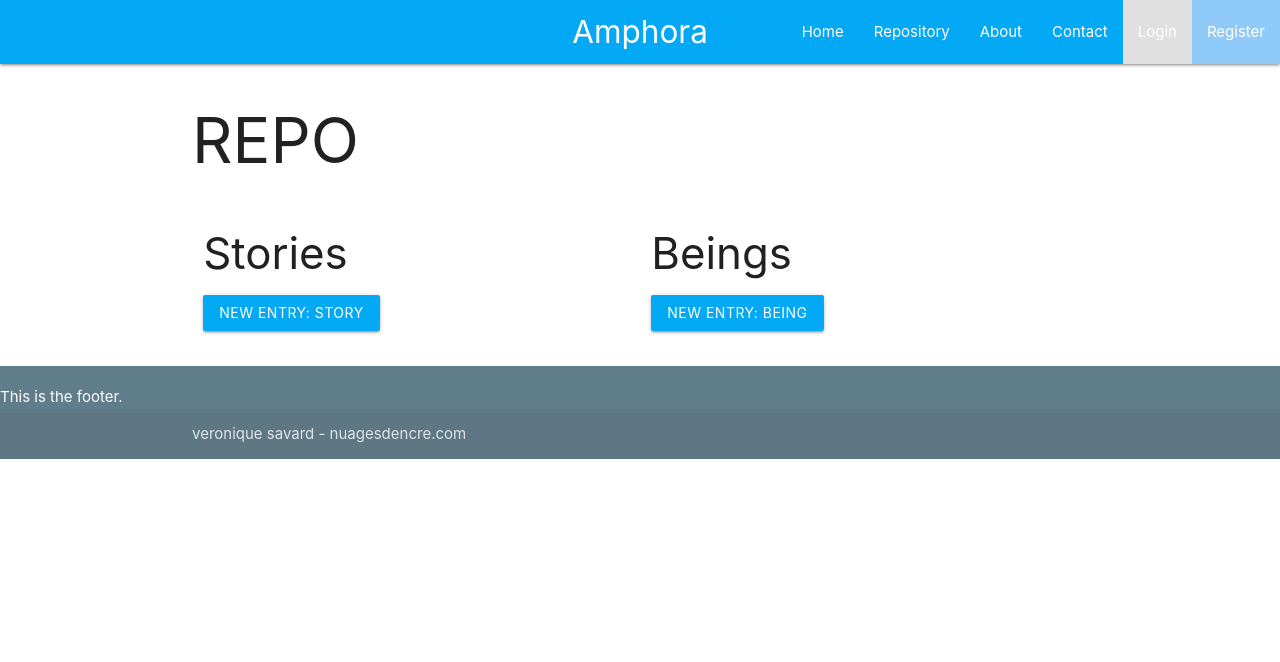
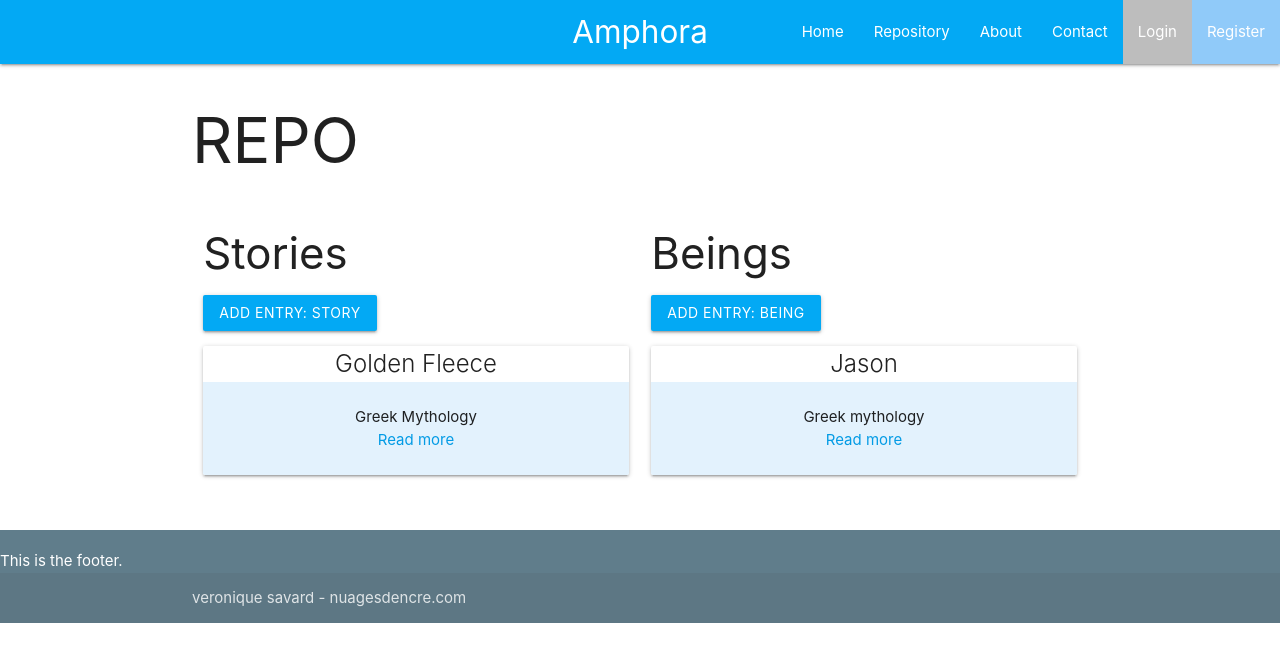
Before and after one commit to nuagesdencre/CI_DataCentric, a Flask app: page /repo in a window 1280 px wide. Shown: the top 662 px of the page. Run offline with Flask 2, Linux system fonts and the light colour scheme; data comes from the database, SQL or seed files in the repository.

Commit message:
updating styling for views

```diff
--- a/amphora/templates/base.html
+++ b/amphora/templates/base.html
@@ -28,7 +28,7 @@
             </li>
             <li><a href="{{url_for('users.logout')}}" class="waves-light grey lighten">Logout</a></li>
             {% else %}
-            <li><a href="{{url_for('users.login')}} " class="waves-light grey lighten-2">Login</a>
+            <li><a href="{{url_for('users.login')}}" class="waves-light grey lighten-1">Login</a>
             </li>
             <li><a href="{{url_for('users.register')}}" class="waves-light blue lighten-3">Register</a>
                 {% endif %}
--- a/amphora/templates/entries/beings.html
+++ b/amphora/templates/entries/beings.html
@@ -1,9 +1,10 @@
 {% extends "base.html" %}
 {% block content%}
 <div>
-    <h1>Beings MAIN</h1>
+    <h1>{{being.title}}</h1>
     <div class="container">
-        <h3>{{being.title}}</h3>
+        <img src="{{ image }}">
+
         <h4>{{being.country}}</h4>
         <p>Written by {{ being.user.username}}</p>
         <p>
--- a/amphora/templates/repo.html
+++ b/amphora/templates/repo.html
@@ -6,44 +6,46 @@
         <div class="col s6">
             <h3>Stories</h3>
             <ul>
-                <li><a href="{{url_for('entries.create_story')}}" class="btn waves-light waves-effect light-blue">New
-                    Entry:
-                    Story</a></li>
+                <li><a href="{{url_for('entries.create_story')}}" class="btn waves-light waves-effect light-blue">
+                    Add Entry: Story</a></li>
             </ul>
-            {% for story in stories.items%}
-
-            <div class="card">
+            {% for story in stories%}
+            <div class="card center">
                 <span class="card-title">{{story.title}}</span>
-                <a href="{{ url_for('entries.stories', story_id=story.id)}}}"
-                   class="btn-floating halfway-fab waves-effect waves-light red"><i class="material-icons">More</i></a>
-            </div>
-            <div class="card-content">
+            <div class="card-content blue lighten-5">
                 <p>{{story.category}}</p>
+                <p>
+                    <a href="{{ url_for('entries.story', story_id=story.id)}}}"> Read more</a>
+                </p>
             </div>
         </div>
-    </div>
+        {% endfor %}
+        </div>
 
-    {% endfor %}
-</div>
-<div class="col s6">
-    <h3>Beings</h3>
-    <ul>
-        <li><a href="{{url_for('entries.create_being')}}" class="btn waves-light waves-effect light-blue">New Entry:
-            Being</a></li>
-    </ul>
-    {% for being in beings.items%}
+        <div class="col s6">
+            <h3>Beings</h3>
+            <ul>
+                <li>
+                    <a href="{{url_for('entries.create_being')}}" class="btn waves-light waves-effect light-blue">
+                        Add Entry: Being</a>
+                </li>
+            </ul>
 
-    <div class="card">
-        <span class="card-title">{{being.title}}</span>
-        <a href="{{ url_for('entries.beings', being_id=being.id)}}}"
-           class="btn-floating halfway-fab waves-effect waves-light red"><i class="material-icons">More</i></a>
-    </div>
-    <div class="card-content">
-        <p>{{being.category}}</p>
+            {% for being in beings%}
+            <div class="card center">
+                <span class="card-title">{{being.name}}</span>
+            <div class="card-content blue lighten-5">
+                <p>{{being.category}}</p>
+                <p><a href="{{ url_for('entries.being', being_id=being.id)}}}">
+                   Read more</a>
+                </p>
+            </div>
+            </div>
+            {% endfor %}
+
     </div>
 </div>
+
+
 </div>
-
-{% endfor %}
-</div> </div>
 {% endblock %}
--- a/amphora/templates/users/entries.html
+++ b/amphora/templates/users/entries.html
@@ -6,12 +6,12 @@
         <h2>Username: {{ user.username }}</h2>
         <div class="row">
             <div class="col s6"><h3>Stories</h3>
-                {% for story in stories.items %}
+                {% for story in stories %}
                 <li>{{ story.title }}</li>
                 {% endfor %}
             </div>
             <div class="col s6"><h3>Beings</h3>
-                {% for being in beings.items %}
+                {% for being in beings %}
                 <li>{{ being.name }}</li>
                 {% endfor %}
             </div>
```
Also changed, not shown: amphora/templates/users/login.html (+6 -2 lines), amphora/templates/users/register.html (+7 -2 lines).
